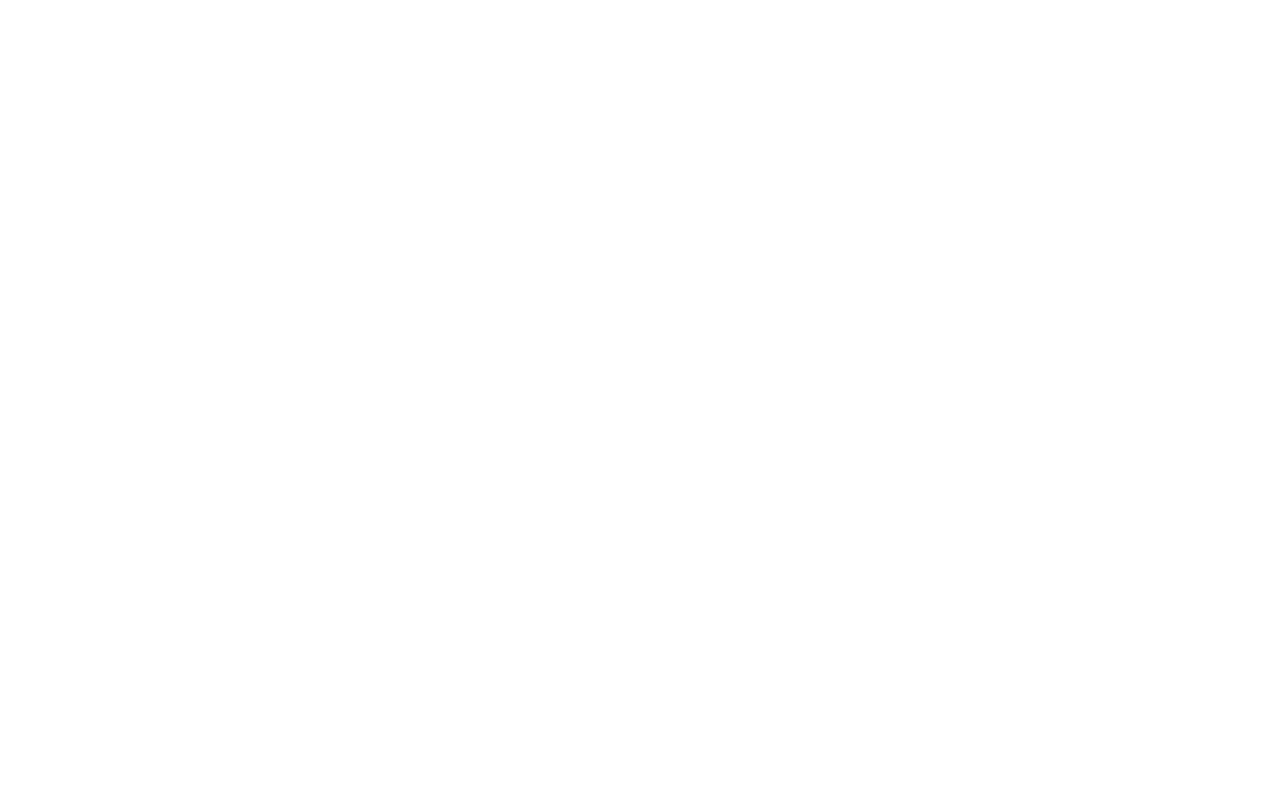
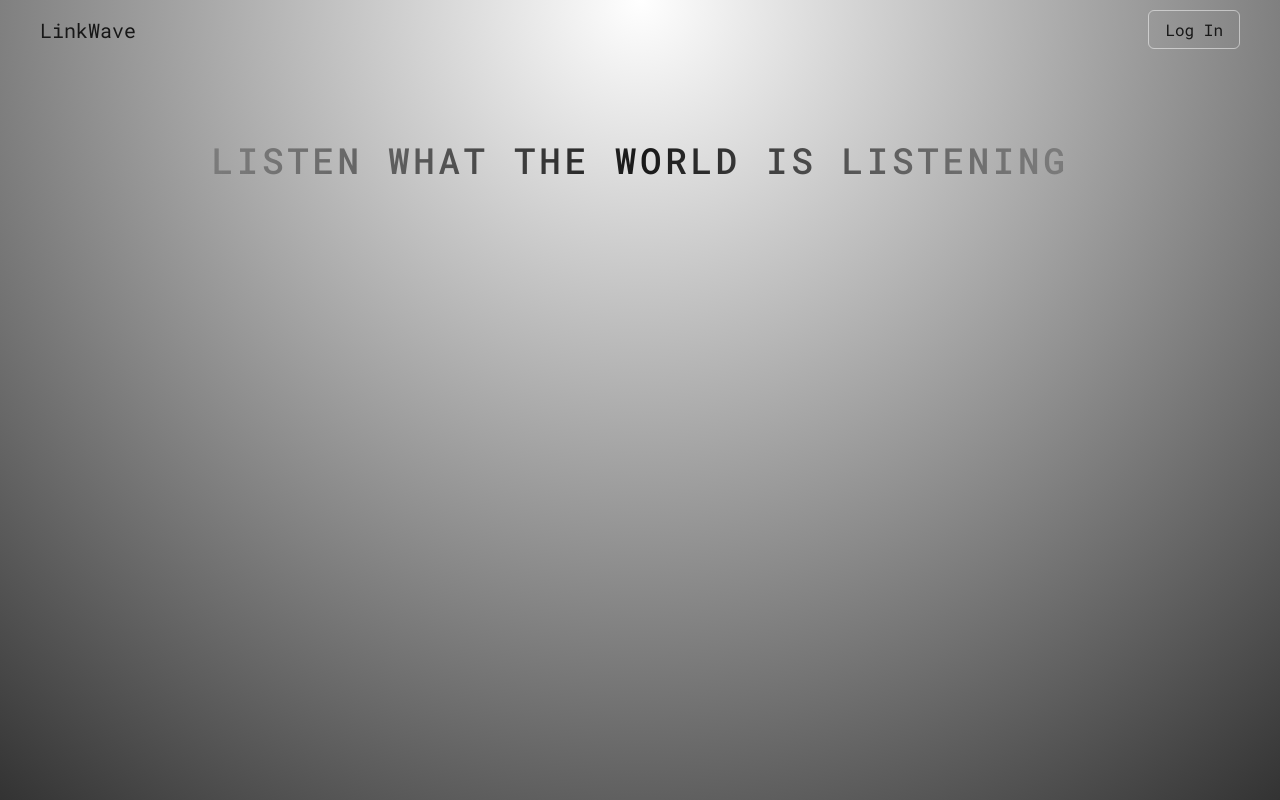
Before and after one commit to Devang1224/linkwave, a Next.js app: page / in a window 1280 px wide. Built offline with nearby package versions, Linux system fonts and the light colour scheme.

Commit message:
ui: updated homepage

```diff
--- a/app/globals.css
+++ b/app/globals.css
@@ -23,7 +23,13 @@
 body {
   color: var(--foreground);
   background: var(--background);
-  font-family: Arial, Helvetica, sans-serif;
+  font-family:var(--font-roboto-mono)
+}
+
+.home_background{
+  background: radial-gradient(circle at top center, rgba(255, 255, 255, 0.133), rgba(0, 0, 0, 0.8));
+  height: 100vh; /* Adjust as needed */
+  width: 100%; /* Adjust as needed */
 }
 
 @layer utilities {
--- a/app/layout.tsx
+++ b/app/layout.tsx
@@ -1,17 +1,25 @@
 import type { Metadata } from "next";
 import localFont from "next/font/local";
 import "./globals.css";
+import { Roboto_Mono } from 'next/font/google'
 
-const geistSans = localFont({
-  src: "./fonts/GeistVF.woff",
-  variable: "--font-geist-sans",
-  weight: "100 900",
+const robotoMono = localFont({
+  src: "./fonts/RobotoMono-VariableFont_wght.ttf",
+  variable: "--font-roboto-mono",
+  weight: "100 200 300 400 500 600 700 800 900",
 });
 const geistMono = localFont({
   src: "./fonts/GeistMonoVF.woff",
   variable: "--font-geist-mono",
   weight: "100 900",
 });
+
+const roboto_mono = Roboto_Mono({
+  subsets: ['latin'],
+  display: 'swap',
+  variable: '--font-roboto-mono',
+})
+
 
 export const metadata: Metadata = {
   title: "Create Next App",
@@ -26,7 +34,7 @@
   return (
     <html lang="en">
       <body
-        className={`${geistSans.variable} ${geistMono.variable} antialiased`}
+        className={`${roboto_mono.variable} ${geistMono.variable} antialiased`}
       >
           {children}
       </body>
--- a/app/page.tsx
+++ b/app/page.tsx
@@ -1,10 +1,25 @@
 import Image from "next/image";
+import Link from "next/link";
 
 
 export default function Home() {
   return (
-     <div>
+     <div className="home_background">
+              <nav className="flex items-center justify-between p-4 px-10">
+                <p className="text-xl">LinkWave</p>
+                <div>
+                  <Link href="/log-in" className="p-2 px-4 border rounded-md border-white/50">
+                    Log In
+                  </Link>
+                </div>
+              </nav>
 
+              <div className="p-10">
+                <p
+                className="text-4xl font-medium text-center mt-10 tracking-widest [mask-image:linear-gradient(to_right,transparent,black,transparent)]"
+
+                >LISTEN WHAT THE WORLD IS LISTENING</p>
+              </div>
      </div>
   );
 }
```
Also changed, not shown: app/fonts/RobotoMono-Italic-VariableFont_wght.ttf (added), app/fonts/RobotoMono-VariableFont_wght.ttf (added).
